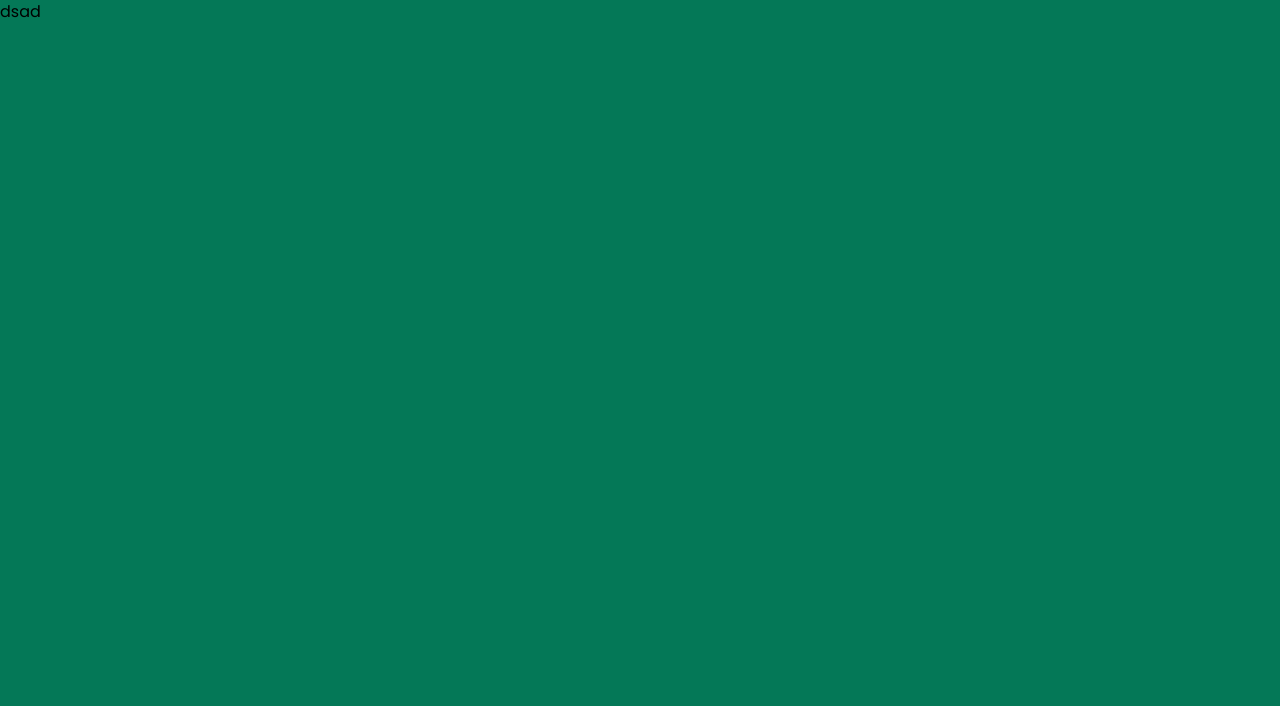
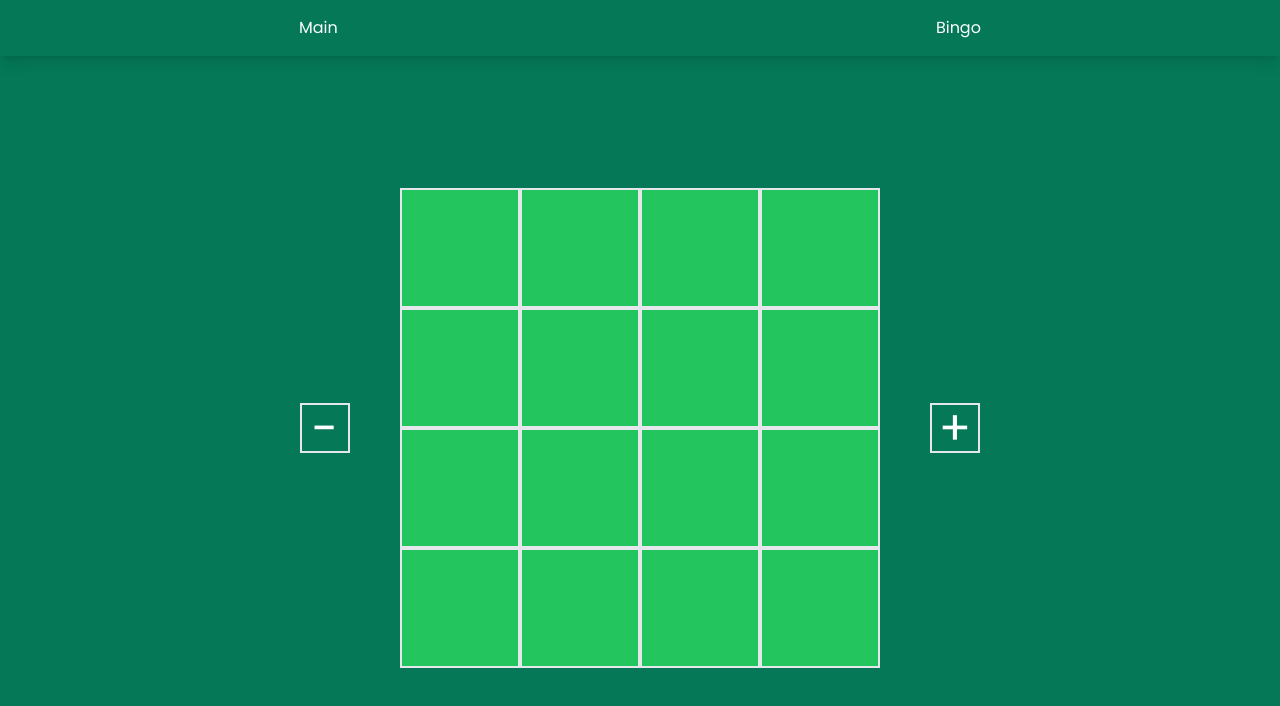
Before and after one commit to dmknpd/bingo-board-vue, a Vue app: page / in a window 1280 px wide. Shown: the top 706 px of the page. Built offline with nearby package versions, Linux system fonts and the light colour scheme.

Commit message:
feat/BoardItem

```diff
--- a/src/App.vue
+++ b/src/App.vue
@@ -1,9 +1,13 @@
 <template>
-  <div class="flex flex-row min-h-screen font-Poppins bg-emerald-700">
+  <div class="flex flex-col min-h-screen font-Poppins bg-emerald-700">
+    <Navbar />
+
     <RouterView />
   </div>
 </template>
 
 <script setup>
 import { RouterView } from "vue-router";
+
+import Navbar from "./components/Navbar.vue";
 </script>
--- a/src/assets/pages/MainPage.vue
+++ b/src/assets/pages/MainPage.vue
@@ -1,5 +1,11 @@
 <template>
-  <div>dsad</div>
+  <main class="flex flex-row m-auto p-10">
+    <Board />
+    <GenerateBoard />
+  </main>
 </template>
 
-<script setup></script>
+<script setup>
+import Board from "@/components/Board.vue";
+import GenerateBoard from "@/components/GenerateBoard.vue";
+</script>
--- a/src/components/Board.vue
+++ b/src/components/Board.vue
@@ -0,0 +1,59 @@
+<template>
+  <div class="flex flex-row items-center relative">
+    <div class="grid" :style="gridStyle">
+      <BoardItem v-for="item in gridItemAmount" :key="item" />
+    </div>
+
+    <!-- buttons -->
+    <button
+      @click="gridDecrease"
+      v-show="showGridDecrease"
+      class="text-white text-5xl border-2 w-[50px] h-[50px] absolute left-[-100px]"
+    >
+      -
+    </button>
+    <button
+      @click="gridIncrease"
+      v-show="showGridIncrease"
+      class="text-white text-5xl border-2 w-[50px] h-[50px] absolute right-[-100px]"
+    >
+      +
+    </button>
+  </div>
+</template>
+
+<script setup>
+import { ref, computed } from "vue";
+
+import BoardItem from "./BoardItem.vue";
+
+const gridSize = ref(4);
+
+const gridStyle = computed(() => {
+  return `grid-template-columns: repeat(${gridSize.value}, minmax(0, 1fr));`;
+});
+
+const gridItemAmount = computed(() => {
+  return gridSize.value ** 2;
+});
+
+const gridIncrease = () => {
+  if (gridSize.value < 6) {
+    gridSize.value++;
+  }
+};
+
+const gridDecrease = () => {
+  if (gridSize.value > 3) {
+    gridSize.value--;
+  }
+};
+
+const showGridIncrease = computed(() => {
+  return gridSize.value < 6 ? true : false;
+});
+
+const showGridDecrease = computed(() => {
+  return gridSize.value > 3 ? true : false;
+});
+</script>
--- /dev/null
+++ b/src/components/BoardItem.vue
@@ -0,0 +1,45 @@
+<template>
+  <div
+    @click="enableEditMode"
+    class="bg-green-500 w-[120px] h-[120px] border-2 p-2 flex items-center justify-center"
+  >
+    <input
+      v-if="isEditing"
+      @blur="disableEditMode"
+      v-model="textContent"
+      ref="inputField"
+      class="w-full h-full p-2"
+      type="text"
+    />
+    <p v-else class="text-white text-xl text-center w-full">
+      {{ textContent }}
+    </p>
+  </div>
+</template>
+
+<script setup>
+import { ref } from "vue";
+
+const textContent = ref("");
+
+const isEditing = ref(false);
+
+const inputField = ref(null);
+
+const disableEditMode = () => {
+  isEditing.value = false;
+};
+
+const enableEditMode = () => {
+  isEditing.value = true;
+  setTimeout(() => {
+    inputField.value.focus();
+  }, 0);
+};
+</script>
+
+<style scoped>
+p {
+  overflow-wrap: break-word;
+}
+</style>
--- a/src/components/GenerateBoard.vue
+++ b/src/components/GenerateBoard.vue
@@ -0,0 +1,5 @@
+<template>
+  <div class="bg-cyan-500"></div>
+</template>
+
+<script setup></script>
--- /dev/null
+++ b/src/components/Navbar.vue
@@ -0,0 +1,10 @@
+<template>
+  <header class="top-0 shadow-lg text-white">
+    <nav class="flex flex-row justify-around py-4">
+      <div class="">Main</div>
+      <div class="">Bingo</div>
+    </nav>
+  </header>
+</template>
+
+<script setup></script>
--- a/src/main.js
+++ b/src/main.js
@@ -8,6 +8,6 @@ import App from "./App.vue";
 const app = createApp(App);
 
 app.use(router);
-app.use(createPinia());
+// app.use(createPinia());
 
 app.mount("#app");
--- a/tailwind.config.js
+++ b/tailwind.config.js
@@ -6,6 +6,10 @@ export default {
       fontFamily: {
         Poppins: ["Poppins, sans-serif"],
       },
+      container: {
+        padding: "2rem",
+        center: true,
+      },
     },
   },
   plugins: [],
```
